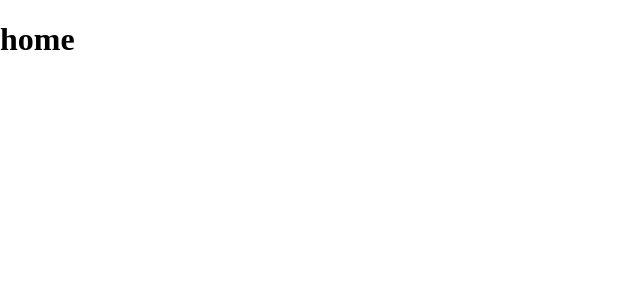
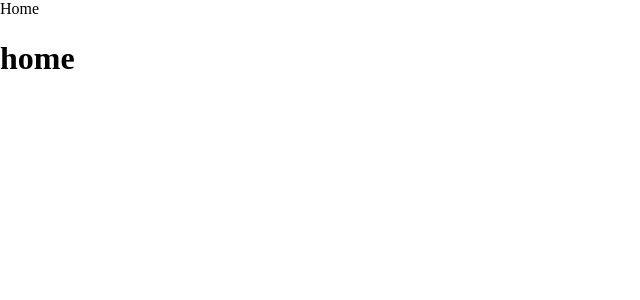
Before and after one commit to Cristian-Guzman/Tachyus-challenge, a React (Create React App) app: page / in a window 1280 px wide. Shown: the top 300 px of the page, without its empty margins (0-640 px from the left). Built offline with nearby package versions, Linux system fonts and the light colour scheme.

Commit message:
fix the jsconfig.json problem when importing

```diff
--- a/src/App.js
+++ b/src/App.js
@@ -1,8 +1,10 @@
 import Papa from 'papaparse';
+import { Home } from 'Components';
 
 export function App() {
   return (
    <>
+   <Home />
     <h1>home</h1>
    </>
   );
--- /dev/null
+++ b/src/Components/index.js
@@ -0,0 +1,7 @@
+import React from 'react'
+
+export const Home = () => {
+  return (
+    <div>Home</div>
+  )
+}
```
Also changed, not shown: jsconfig.json (+5 -5 lines).
